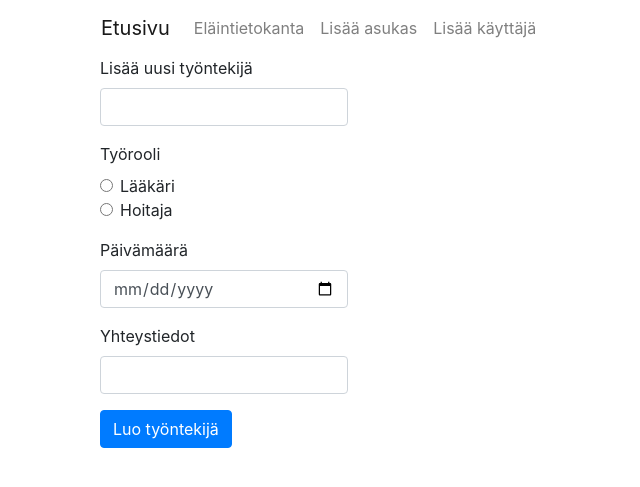
After one commit to jtpcode/Zoo, a Flask app: page /create_staff in a window 1280 px wide. The commit adds this page. Shown: the top 487 px of the page, without its empty margins (0-640 px from the left). Run offline with Flask 3, Linux system fonts and the light colour scheme; some libraries are stand-ins or nearby versions.

Commit message:
Added creation of new staff members for admin. Sql table finetune.

```diff
--- a/app.py
+++ b/app.py
@@ -32,13 +32,14 @@ def login():
     login_ok = False
 
     # check username and password
-    sql = "SELECT id, password FROM users WHERE username=:username"
+    sql = "SELECT id, password, role FROM users WHERE username=:username"
     result = db.session.execute(text(sql), {"username":username})
     user = result.fetchone()
     if user:
         hash_value = user.password
         if check_password_hash(hash_value, password):
             session["username"] = username
+            session["role"] = user.role
             return redirect(url_for("frontpage"))
 
     return redirect(url_for("index", login_ok=login_ok))
@@ -127,3 +128,26 @@ def add_animal():
     animal_added = True
 
     return redirect(url_for("create_animal", animal_added=animal_added))
+
+@app.route("/create_staff")
+def create_staff():
+    staff_added = session.get("staff_added", False)
+    session["staff_added"] = False
+
+    return render_template("create_staff.html", staff_added=staff_added)
+
+@app.route("/add_staff", methods=["POST"])
+def add_staff():
+    name = request.form["name"]
+    role = request.form["role"]
+    date = request.form["date"]
+    contact = request.form["contact"]
+
+    # add staff member into database
+    # TBA: check if staff member already exists
+    sql = "INSERT INTO staff (name, role, hire_date, contact_info) VALUES (:name, :role, :date, :contact)"
+    db.session.execute(text(sql), {"name":name, "role":role, "date":date, "contact":contact})
+    db.session.commit()
+    session["staff_added"] = True
+
+    return redirect(url_for("create_staff"))
--- /dev/null
+++ b/templates/create_staff.html
@@ -0,0 +1,56 @@
+<!doctype html>
+<meta name="viewport" content="width=device-width, initial-scale=1, shrink-to-fit=no">
+<link rel="stylesheet" href="https://stackpath.bootstrapcdn.com/bootstrap/4.5.0/css/bootstrap.min.css">
+<title>Lisää työntekijä</title>
+
+<div class="container">
+    <!-- Navigointi -->
+    <nav class="navbar navbar-expand-sm navbar-light">
+        <a class="navbar-brand" href="/frontpage">Etusivu</a>
+        <ul class="navbar-nav">
+          <li class="nav-item">
+            <a class="nav-link" href="#">Eläintietokanta</a>
+          </li>
+          <li class="nav-item">
+            <a class="nav-link" href="/create_animal">Lisää asukas</a>
+          </li>
+          <li class="nav-item">
+            <a class="nav-link" href="/create_user">Lisää käyttäjä</a>
+          </li>
+        </ul>
+    </nav>
+
+    <!-- Lomake -->
+    <form action="/add_staff" method="POST">
+        <div class="form-group col-3">
+            <label for="name">Lisää uusi työntekijä</label>
+            <input type="text" class="form-control" id="name" name="name" required>
+        </div>
+        <div class="form-group col-3">
+            <label for="role">Työrooli</label>
+            <div class="form-check">
+                <input type="radio" class="form-check-input" id="doctor" name="role" value="Lääkäri">
+                <label class="form-check-label" for="doctor">Lääkäri</label>
+            </div>
+            <div class="form-check">
+                <input type="radio" class="form-check-input" id="caretaker" name="role" value="Hoitaja">
+                <label class="form-check-label" for="caretaker">Hoitaja</label>
+            </div>
+        </div>
+        <div class="form-group col-3">
+            <label for="date">Päivämäärä</label>
+            <input type="date" class="form-control" id="date" name="date" required>
+        </div>
+        <div class="form-group col-3">
+            <label for="contact">Yhteystiedot</label>
+            <input type="text" class="form-control" id="contact" name="contact">
+        </div>
+        <div class="form-group col-3">
+            <button type="submit" class="btn btn-primary">Luo työntekijä</button>
+        </div>
+        <div class="form-group col-3">
+            {% if staff_added %}
+                <p>Uusi työntekijä lisätty onnistuneesti!</p>
+            {% endif %}
+        </div>
+    </form>
--- a/templates/frontpage.html
+++ b/templates/frontpage.html
@@ -22,6 +22,10 @@
 
     <div class="col">
         <p>Hei, {{ session.username }}!</p>
-        <a href="/logout">Kirjaudu ulos</a>
+        {% if session.role == "admin" %}
+          <p><a href="/create_staff">Lisää työntekijä</a></p>
+        {% endif %}
+
+        <p><a href="/logout">Kirjaudu ulos</a></p>
     </div>
 </div>
```
Also changed, not shown: schema.sql (+9 -4 lines), seed.sql (added, +30 -0 lines), README.md.
